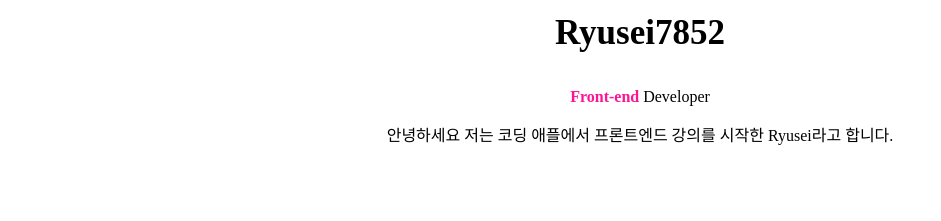
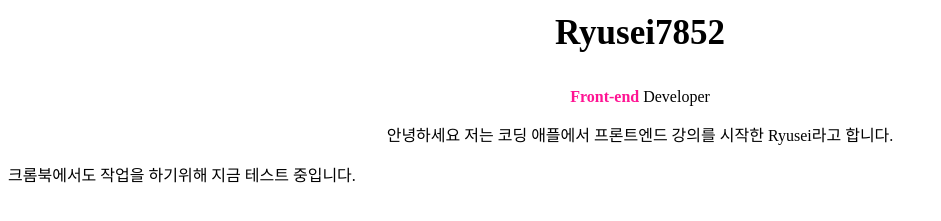
Before and after one commit to ryusei7852/apple_html, a plain HTML site: page index.html in a window 1280 px wide. Shown: the part 195-416 px from the top of the page, without its empty margins (0-941 px from the left). Drawn offline with Linux system fonts and the light colour scheme.

Commit message:
크롬북 작업 커밋

```diff
--- a/index.html
+++ b/index.html
@@ -11,5 +11,6 @@
         <h3 class="headStyle">Ryusei7852</h3>
         <p style="text-align: center"><strong style="color: deeppink">Front-end</strong> Developer</p>
         <p style="text-align: center">안녕하세요 저는 코딩 애플에서 프론트엔드 강의를 시작한 Ryusei라고 합니다.</p>
+        <p>크롬북에서도 작업을 하기위해 지금 테스트 중입니다.</p>
     </body>
 </html>
```
